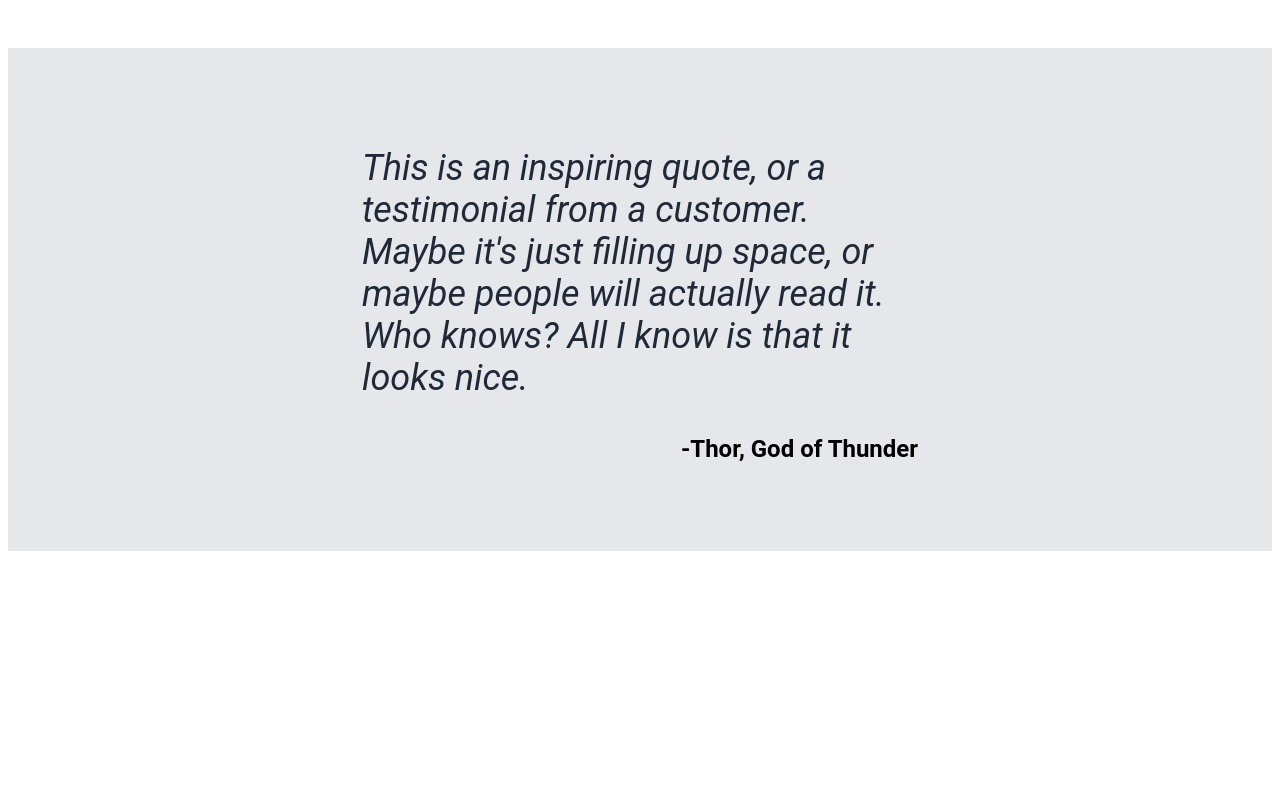
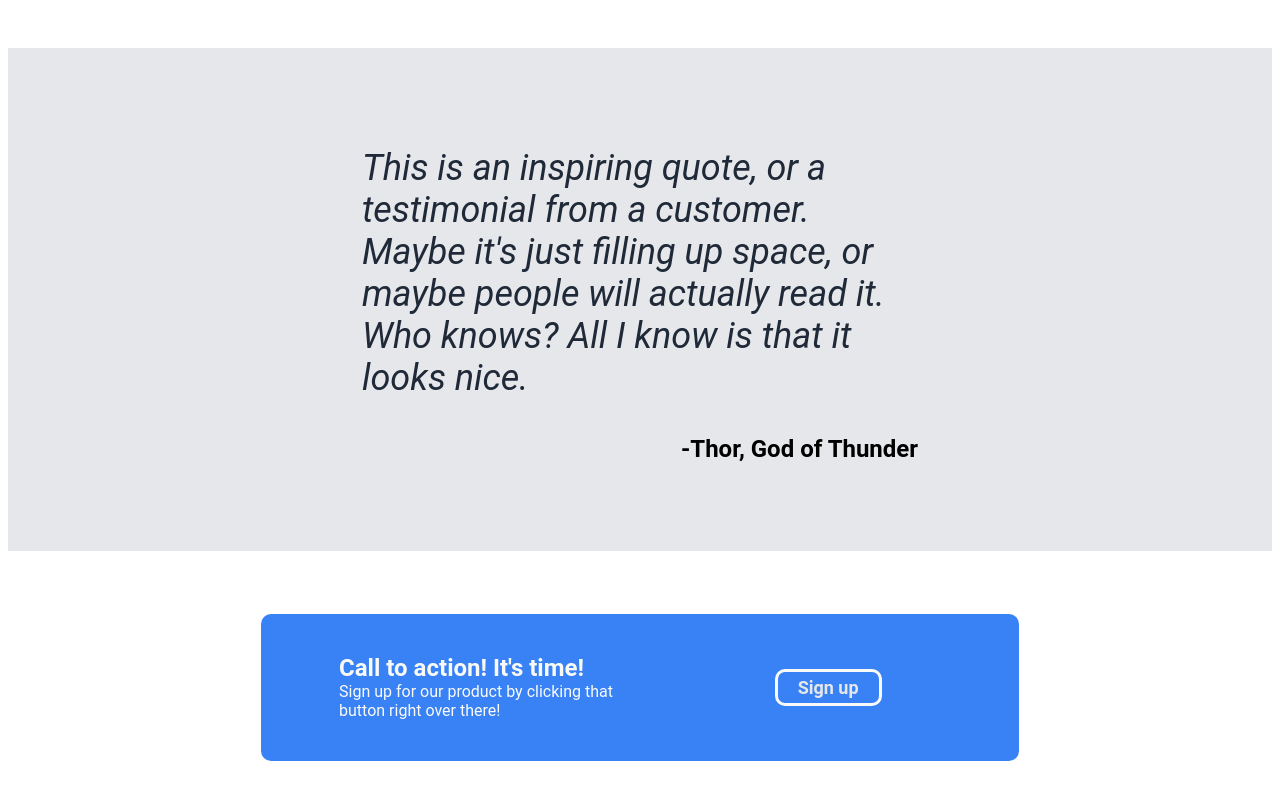
Before and after one commit to GianniBalti/landingpage, a plain HTML site: page index.html in a window 1280 px wide. Shown: the part 1001-1801 px from the top of the page. Before the commit the page ends 1560 px from the top, so only its background shows below. Drawn offline with Linux system fonts and the light colour scheme.

Commit message:
Afgewerkt landingpage

```diff
--- a/index.html
+++ b/index.html
@@ -63,7 +63,17 @@
             <p class="signature">-Thor, God of Thunder</p>
         </div>
     </div>
-    <div class="cta-area"></div>
+    <div class="cta-area">
+        <div class="cta-box">
+            <div class="content">
+                <p class="conHeader">Call to action! It's time!</p>
+                <p class="conSubline">Sign up for our product by clicking that button right over there!</p>
+            </div>
+            <div class="contentRight">
+                <a class="conBtn">Sign up</a>
+            </div>
+        </div>
+    </div>
 
 </body>
 </html>
--- a/style.css
+++ b/style.css
@@ -164,3 +164,63 @@
     font-size: 24px;
     font-weight: 700;
 }
+
+.cta-area {
+    padding-left: 20%;
+    padding-right: 20%;
+    padding-top: 5%;
+    padding-bottom: 5%;
+}
+.cta-box {
+    background-color: #3882F6;
+    display: flex;
+    justify-content: flex-start;
+    align-items: center;
+    border-style: solid;
+    border-color: #3882F6;
+    border-radius: 10px;
+}
+
+.content {
+    flex: 1;
+    display: flex;
+    flex-direction: column;
+    justify-content: flex-start;
+    align-items: flex-start;
+}
+
+.content .conHeader {
+    color: #F9FAF8;
+    font-size: 24px;
+    font-weight: 600;
+    padding-top: 10%;
+    padding-left: 20%;
+    margin: 0;
+
+}
+
+.content .conSubline {
+    color: #F9FAF8;
+    padding-left: 20%;
+    margin: 0;
+    padding-bottom: 10%;
+}
+
+.contentRight {
+    flex: 1;
+    flex-direction: column;
+    display: flex;
+    justify-content: center;
+    align-items: center;
+}
+
+.conBtn {
+    background-color: #3882F6;
+    color: #E5E7EB;
+    font-size: 18px;
+    padding: 5px 20px;
+    border-style: solid;
+    border-color: #F9FAF8;
+    border-radius: 10px;
+    font-weight: 700;
+}
```
